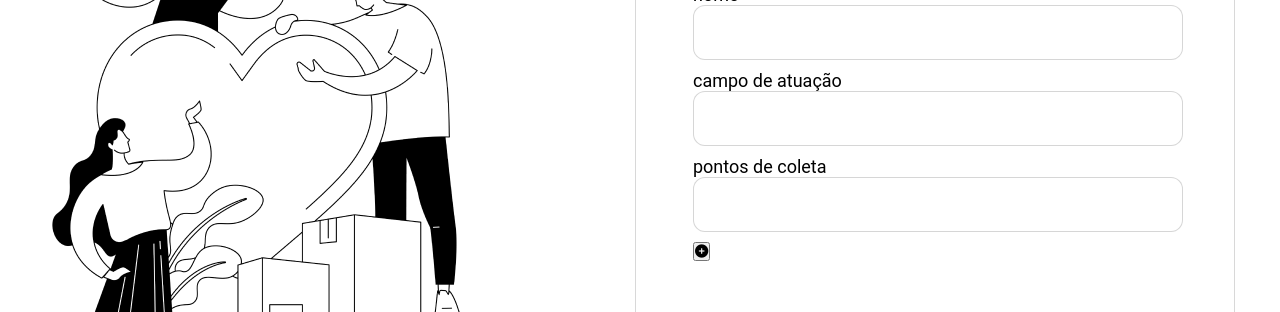
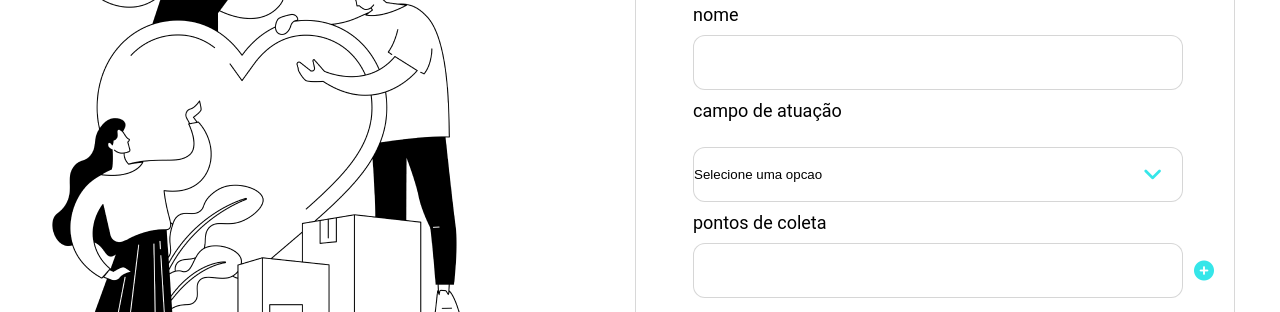
Before and after one commit to gabrielymorais/ProjetoCSS-bootcamp, a plain HTML site: page cadastro-entidade.html in a window 1280 px wide. Shown: the part 203-515 px from the top of the page. Drawn offline with Linux system fonts and the light colour scheme.

Commit message:
Estilos finais

```diff
--- a/cadastro-entidade.html
+++ b/cadastro-entidade.html
@@ -28,16 +28,23 @@
                 <label for="input-name">Nome</label>
                 <input type="text" id="input-name">
 
-                <label for="input-atuacao">Campo de atuação</label>
-                <input type="text" id="input-atuacao">
+                <label for="input-atuacao">Campo de atuação</label><br>
+                <div class="select-div">
+                    <select  id="sel-atuacao">
+                        <option value="">Selecione uma opcao</option>
+                        <option value="">Selecione uma opcao</option>
+                        <option value="">Selecione uma opcao</option>
+                    </select>
+                </div>
 
+                <label for="input-coleta">Pontos de coleta</label>
                 <div class="points">
-                    <label for="input-coleta">Pontos de coleta</label>
                     <input type="text" id="input-coleta">
                     <button>
                         <i class="fa-solid fa-circle-plus"></i>
                     </button>
                 </div>
+
             </form>
 
             <div class="actions">
--- a/style.css
+++ b/style.css
@@ -108,6 +108,7 @@ main header{
     display: flex;
     align-items: center;
     gap: 1rem;
+    margin-bottom: 2rem;
 }
 
 main header i{
@@ -116,7 +117,7 @@ main header i{
 }
 
 
-main form input{
+main form :is(input, select){
     width: 490px;
     height: 5.5rem;
 
@@ -128,8 +129,46 @@ main form input{
 }
 
 main form label{
+    margin-bottom: 1rem;
     font-size: 1.8rem;
     font-weight: 400;
     text-transform: lowercase;
     display: block;
 }
+main form select{
+    appearance: none;
+}
+
+main .points button{
+    border: none;
+    cursor: pointer;
+}
+main .points i:hover{
+    color: #ff5678;
+    transition: .5s;
+}
+
+
+main .points i{
+    color: #35e6e9;
+    font-size: 2rem;
+    position: absolute;
+    right: 20px;
+    bottom: 215px;
+
+}
+main form .select-div{
+    position: relative;
+}
+
+main form .select-div::after{
+    top: 1.5rem;
+    left: 45rem;
+    font-size: 2.2rem;
+    font-weight: 700;
+    content: '\f107';
+    font-family: 'Font Awesome 6 Free';
+    position: absolute;
+    z-index: 1;
+    color: #35e6e9;
+}
```
